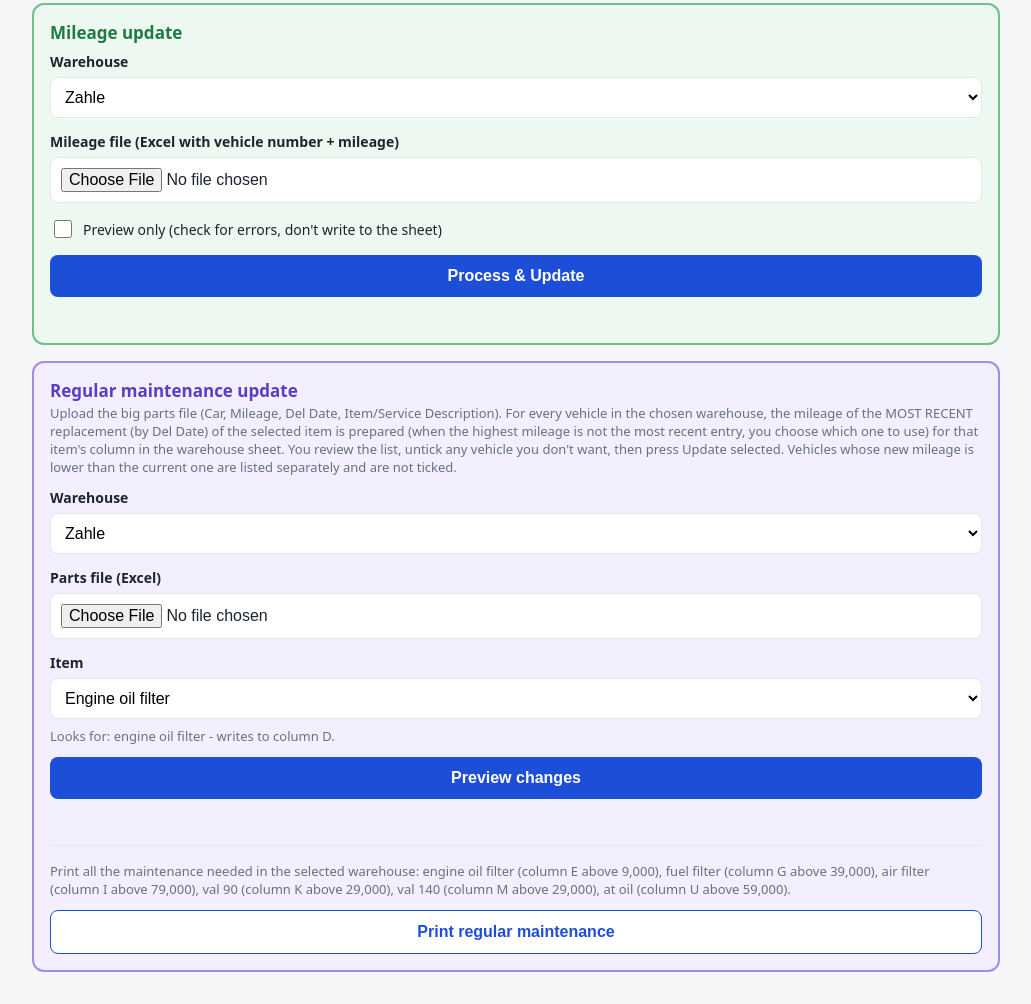
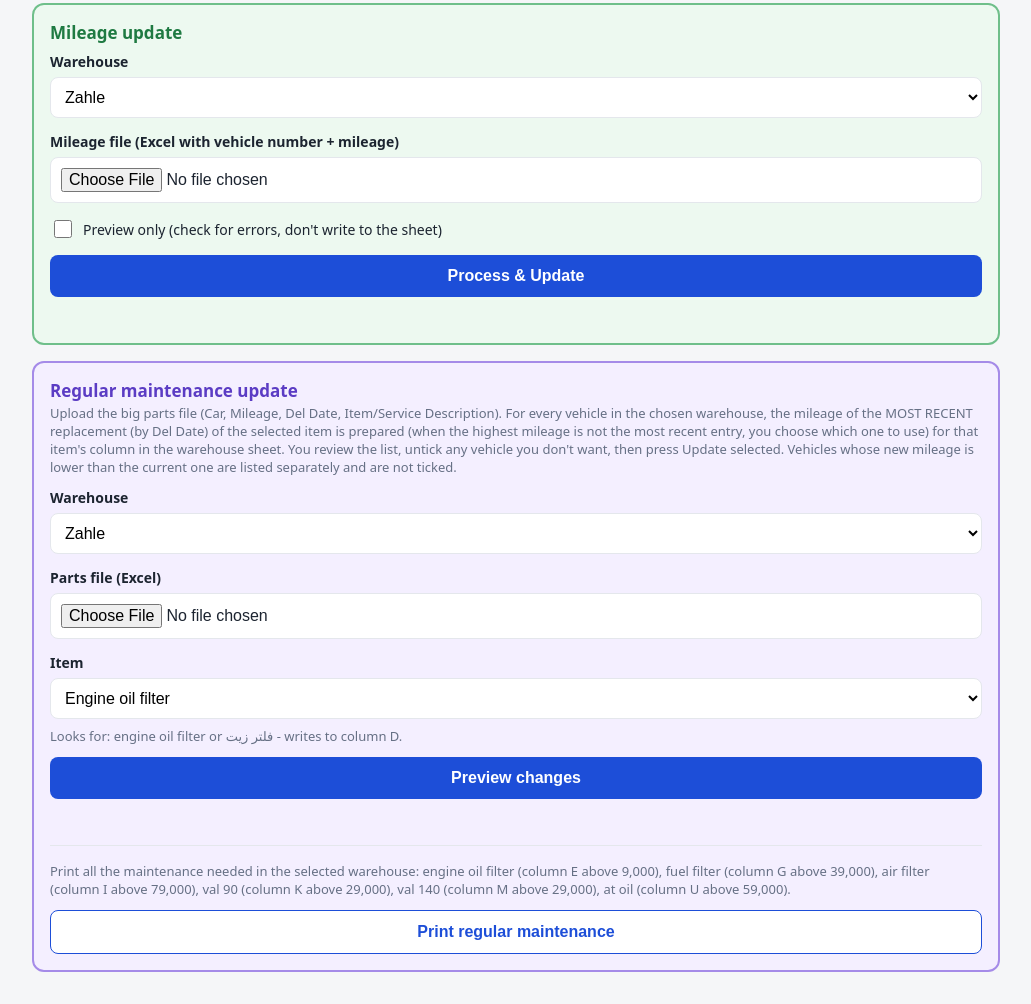
Before and after one commit to Kefada-fa/MilU, a plain HTML site: page index.html in a window 1280 px wide. Shown: the part 247-1251 px from the top of the page, without its empty margins (124-1155 px from the left). Drawn offline with Linux system fonts and the light colour scheme.

Commit message:
Add files via upload

```diff
--- a/index.html
+++ b/index.html
@@ -175,7 +175,7 @@ const CONFIG = {
      printMin : the print lists the vehicle when its kmCol value is ABOVE this number
      ready    : false = shown in the list as "coming soon" and cannot be selected yet */
   ITEMS: [
-    { id: "oil",  label: "Engine oil filter",   keywords: ["engine oil filter"],          col: 3, kmCol: 4, printMin: 9000,  ready: true },
+    { id: "oil",  label: "Engine oil filter",   keywords: ["engine oil filter", "فلتر زيت"],          col: 3, kmCol: 4, printMin: 9000,  ready: true },
     { id: "fuel", label: "Fuel filter",         keywords: ["fuel filter", "فلتر مازوت"],  col: 5, kmCol: 6, printMin: 39000, ready: true },
     { id: "air",  label: "Air filter",          keywords: ["air filter", "فلتر هواء"],    col: 7, kmCol: 8, printMin: 79000, ready: true },
     { id: "val90",  label: "Val 90",            keywords: [["فلفلين", "90"], ["فلفولين", "90"]],   minQty: 3, col: 9,  kmCol: 10, printMin: 29000, ready: true },
```
